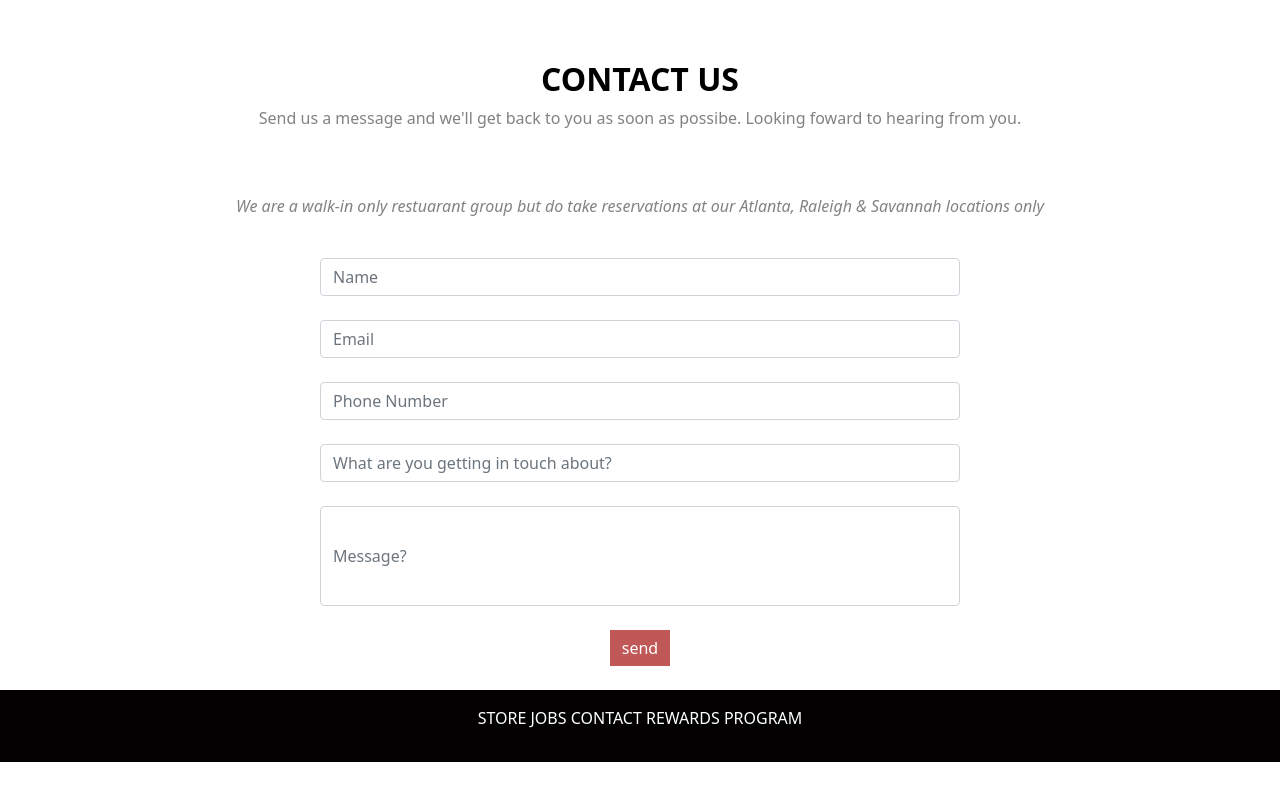
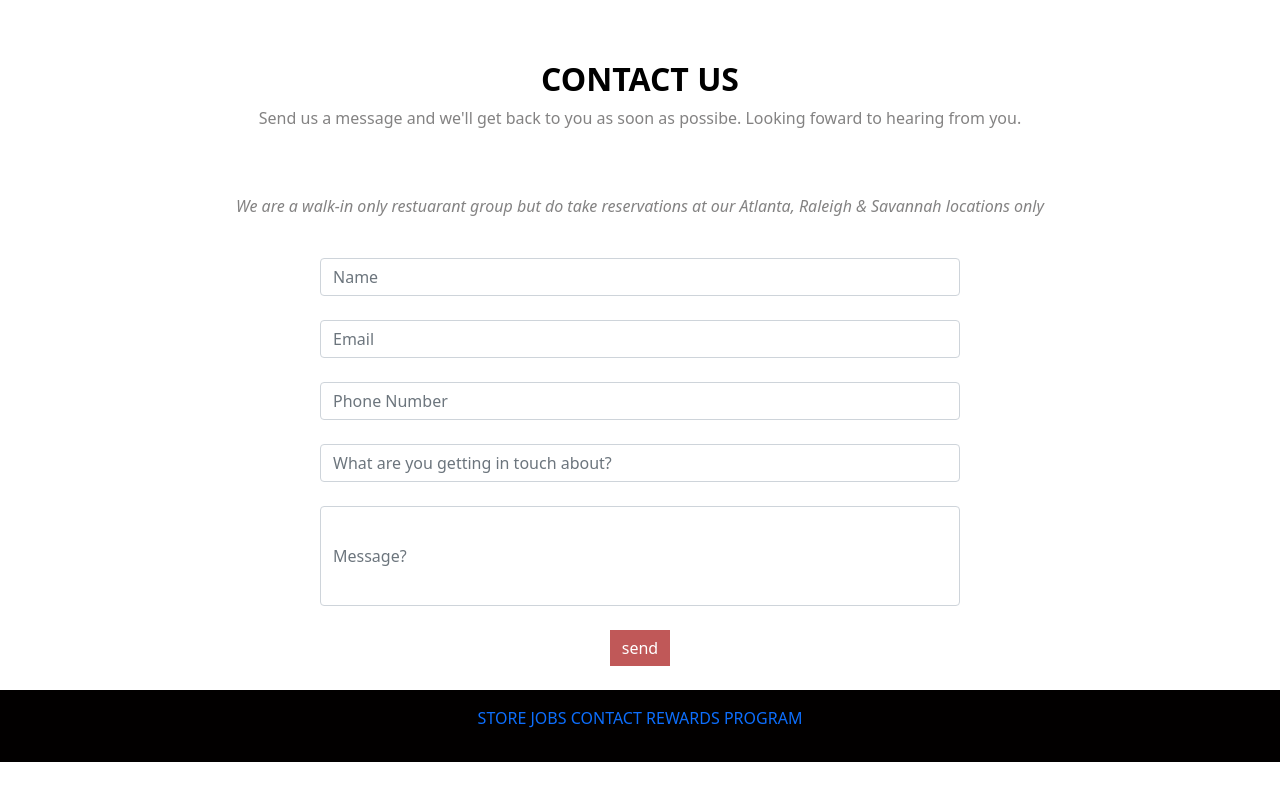
Before and after one commit to moralesSantos/bootstrapassignment, a plain HTML site: page index.html in a window 1280 px wide. Shown: the part 748-1548 px from the top of the page. Drawn offline with nearby package versions, Linux system fonts and the light colour scheme.

Commit message:
index.html
Addition of an interactive footer.

```diff
--- a/index.html
+++ b/index.html
@@ -10,7 +10,6 @@
     integrity="sha384-EVSTQN3/azprG1Anm3QDgpJLIm9Nao0Yz1ztcQTwFspd3yD65VohhpuuCOmLASjC" crossorigin="anonymous">
 
     <link rel="stylesheet" type="text/css"href="style.css">
-    <script type="text/javascript" src="script.js"></script>
 
 </head>
 
@@ -19,7 +18,7 @@
 <div style="background-image: url('https://www.newsobserver.com/latest-news/68ndyu/picture205021674/alternates/FREE_768/CO%20at%20Park%20Road%20in%20Charlotte,%20NC.jpg'); height: 700px;">
 
 
-    <nav class="navbar navbar-default navbar-sticky navbar-expand-lg navbar-dark bg-">
+    <nav class="navbar navbar-expand-lg navbar-dark bg-">
         <div class="container-fluid">
           <a class="navbar-brand" href="#">
             <img src="https://images.getbento.com/accounts/23237ff810e65dc174922ac5dc1342cb/media/accounts/media/LesCURaLS9qicjySCjAH_CO_logo.png" alt="" width="65" height="35" class="d-inline-block align-text-top">
@@ -117,7 +116,12 @@
     <footer class="bg-light text-center text-lg-start">
         <!-- Copyright -->
         <div class="text-center p-3" style="background-color: rgb(2, 0, 0); color: white;">
-          <p style="color: white;">STORE  JOBS  CONTACT  REWARDS  PROGRAM</p>
+          <p style="color: white;">
+            <a class="site-nav-link" href="store.html" ><label>STORE</label></a>
+            <a class="site-nav-link" href="jobs.html"><label>JOBS</label></a>
+            <a class="site-nav-link" href="contact.html"><label>CONTACT</label></a>
+            <a class="site-nav-link" href="rewards.html"><label>REWARDS</label></a>
+            <a class="site-nav-link" href="program.html"><label>PROGRAM</label></a></p>
           <a class="text-light" style="color:white;" href="https://mdbootstrap.com/"></a>
         </div>
         <!-- Copyright -->
```
